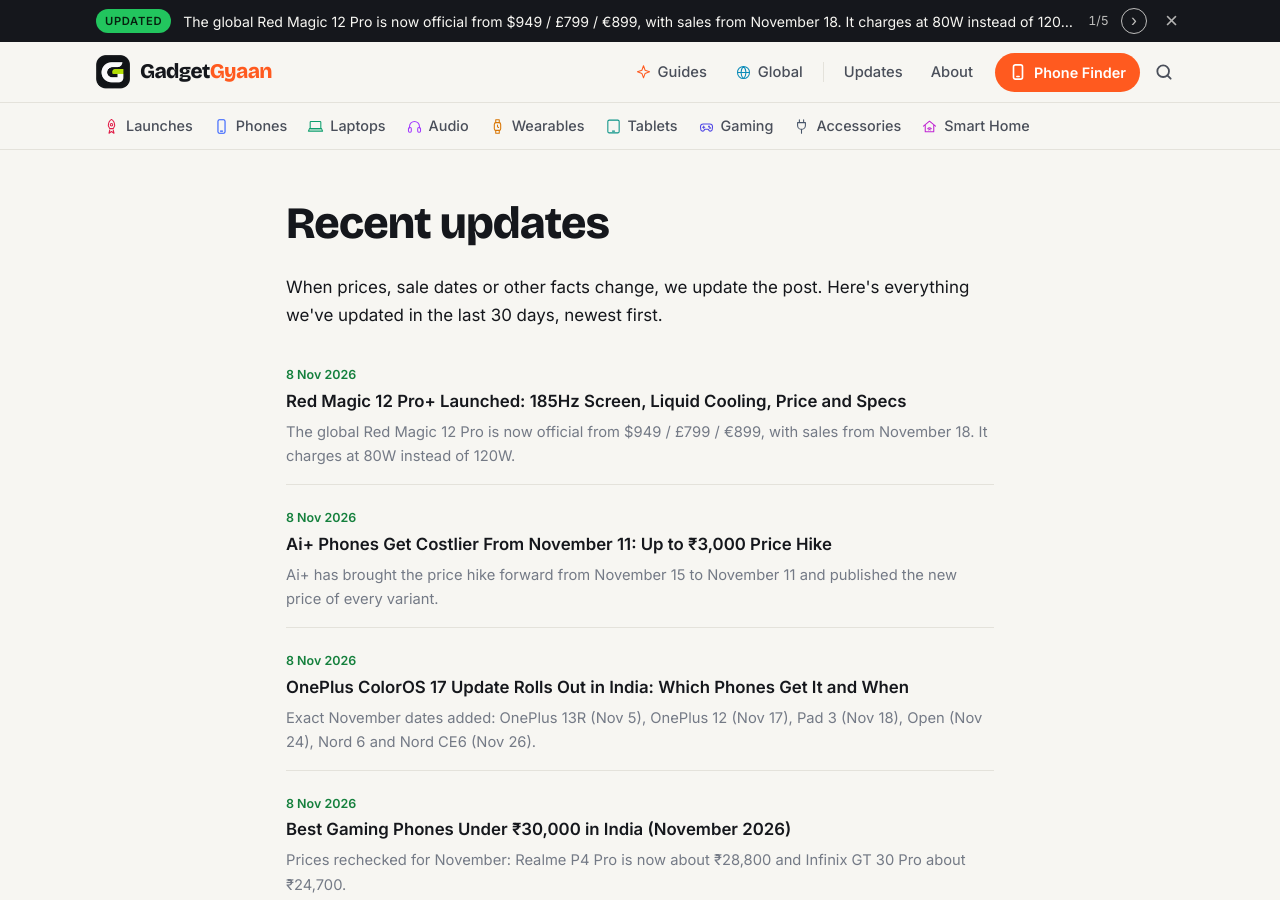
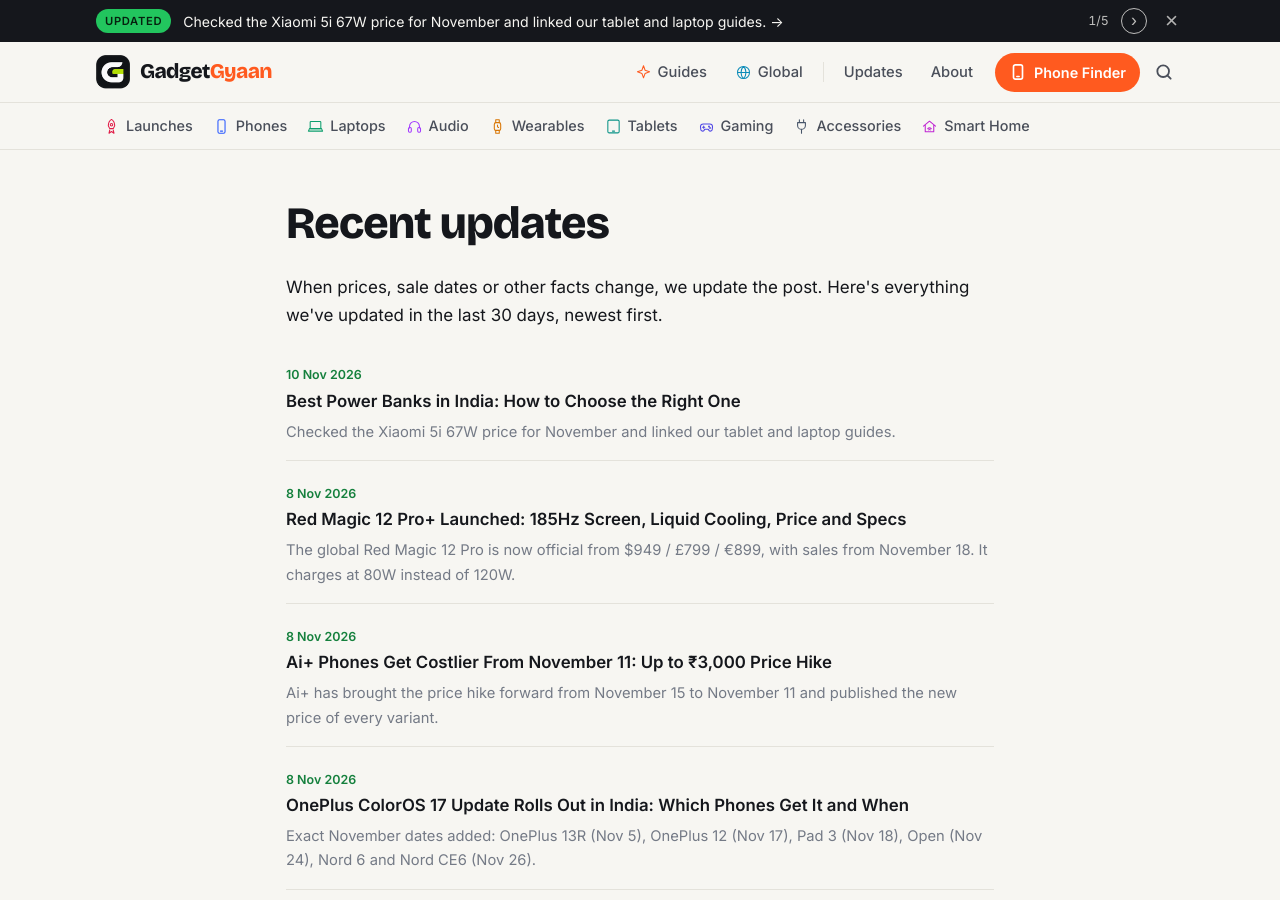
Before and after one commit to kiteksood167/kiteksood167.github.io, a Jekyll site: the page built from updates.html, in a window 1280 px wide and 900 px high. Built offline with Jekyll 4.4.1, drawn with Linux system fonts in a browser that asks for light colours.

Commit message:
Refresh: power banks guide (5i price check, links to tablet and laptop guides)
Co-Authored-By: Claude Opus 5.5 <noreply@anthropic.com>
Claude-Session: https://claude.ai/code/session_01WQRPmSxMwztgHXfstCGpBN

```diff
--- a/_posts/2026-10-22-best-power-banks-india.md
+++ b/_posts/2026-10-22-best-power-banks-india.md
@@ -11,6 +11,8 @@ tags: [power bank, buying guide, fast charging, Xiaomi, Ambrane, magnetic power
 affiliate: true
 sources:
   - name: "Prices: Amazon.in, Flipkart and brand store listings, October 2026"
+last_modified_at: 2026-11-10 13:55:00 +0530
+update_note: "Checked the Xiaomi 5i 67W price for November and linked our tablet and laptop guides."
 ---
 
 A good power bank costs less than a single phone repair, yet most people pick one by looking only at the mAh number. Capacity matters, but so do the watts, the ports and the weight you're happy to carry every day. Here's how to choose, and six power banks worth buying in India right now.
@@ -75,7 +77,7 @@ The Ambrane Stylo Pro packs 27,000mAh and sells for around ₹2,400 on Ambrane's
 
 ### 4. Xiaomi Power Bank 5i 20000 67W: best for fast charging
 
-Launched in India in July 2026 at ₹3,499, the 5i now sells for around ₹3,200. It's the most practical all-rounder here: up to 67W output, a built-in USB-C cable plus a USB-C port and a USB-A port, and a digital display showing battery level and charging status. It also refills itself quickly, at up to 65W. 67W is also enough for many tablets and some thin laptops.
+Launched in India in July 2026 at ₹3,499, the 5i sells for around ₹3,200 on Amazon (November 2026). It's the most practical all-rounder here: up to 67W output, a built-in USB-C cable plus a USB-C port and a USB-A port, and a digital display showing battery level and charging status. It also refills itself quickly, at up to 65W. 67W is also enough for many tablets and some thin laptops, including the student tablets in our [best tablets under ₹20,000 guide](/best-tablets-for-students-under-20000/).
 
 {% include buy.html name="Xiaomi Power Bank 5i 20000mAh 67W" query="Xiaomi Power Bank 5i 20000mAh 67W" note="67W output, built-in cable and digital display" %}
 
@@ -85,7 +87,7 @@ If you use a MagSafe-compatible iPhone (or an Android phone with magnetic Qi2 su
 
 ### 6. Xiaomi Power Bank 20000 165W: best for laptops
 
-This is the one to get if you want to top up a laptop on the move. It launched in September 2026 at an introductory ₹4,999 and costs around ₹5,000 now. One USB-C port gives up to 120W, a second gives up to 45W, and there's a 22.5W USB-A port plus a braided built-in cable that doubles as a carry loop. A colour screen shows input and output speeds. It's overkill if you only charge a phone.
+This is the one to get if you want to top up a laptop on the move. It launched in September 2026 at an introductory ₹4,999 and costs around ₹5,000 now. One USB-C port gives up to 120W, a second gives up to 45W, and there's a 22.5W USB-A port plus a braided built-in cable that doubles as a carry loop. A colour screen shows input and output speeds. It's overkill if you only charge a phone, but a good match for the thin laptops in our [best laptops under ₹50,000 list](/best-laptops-under-50000-india/), most of which charge over USB-C.
 
 <figure class="inline-figure">
   <img width="1200" height="675" src="/assets/images/power-bank-laptop-airport.jpg" alt="An open backpack at an airport gate with a black power bank charging a laptop through a braided USB-C cable" loading="lazy">
```
